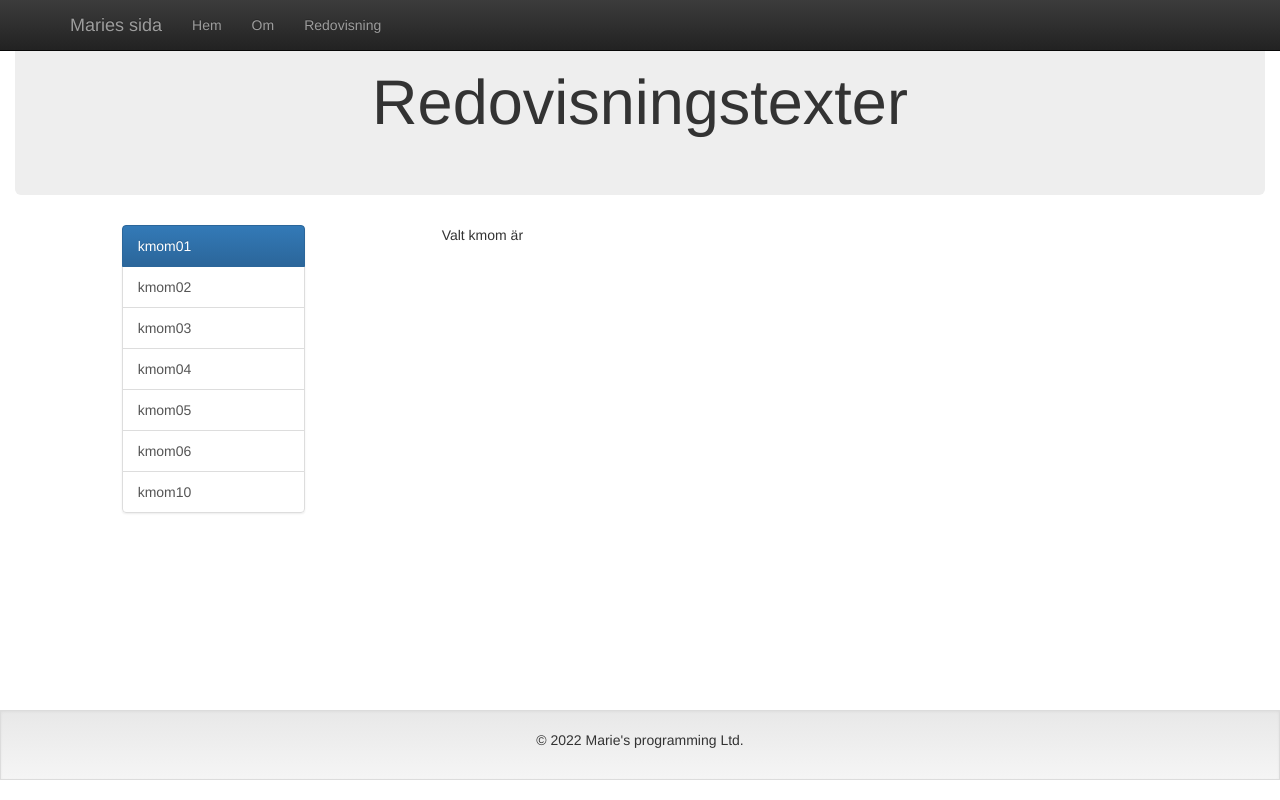
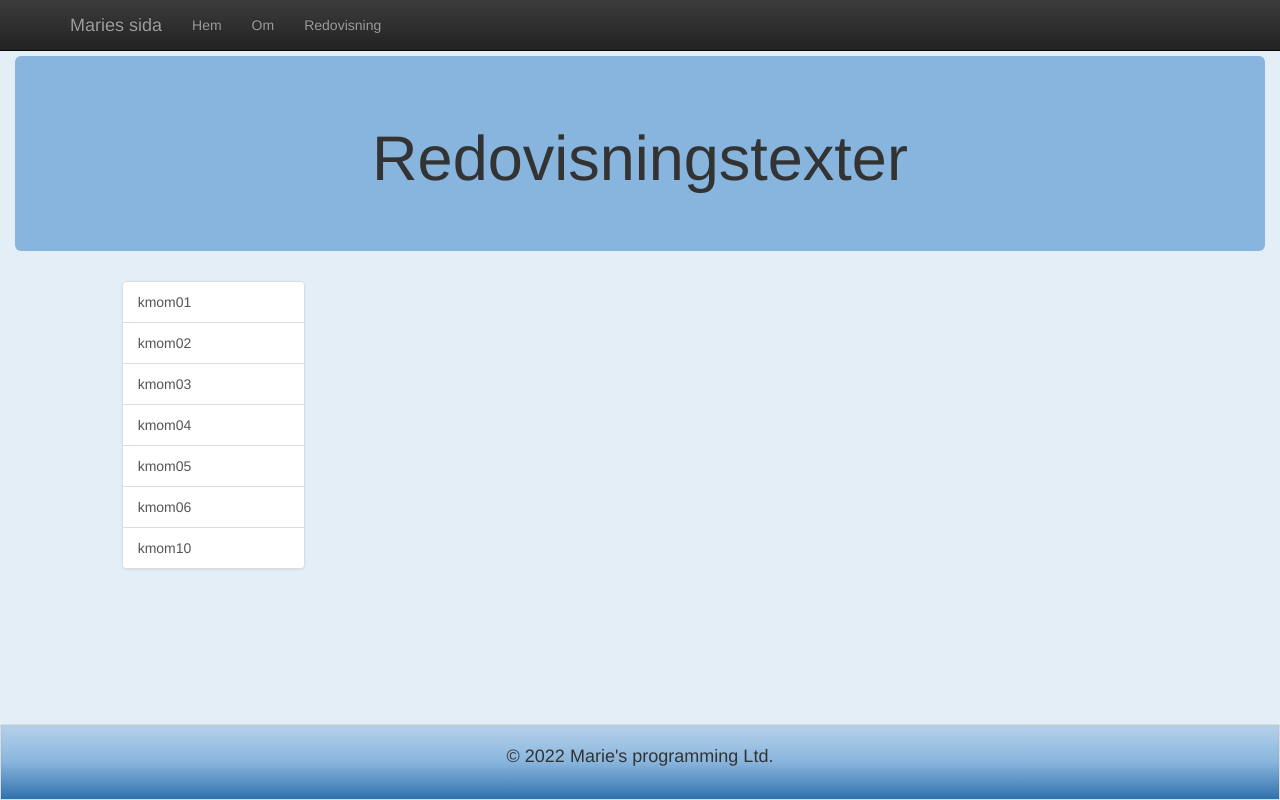
Before and after one commit to epkmagr/grmMvc21Lib, a Symfony app: template templates/me_report.html.twig in a window 1280 px wide. Run offline with Twig, Linux system fonts and the light colour scheme; the template is opened without the code that fills it, so the values that code supplies are empty; some libraries are stand-ins or nearby versions.

Commit message:
Added different reports with links to report side.

```diff
--- a/public/css/me.css
+++ b/public/css/me.css
@@ -1,11 +1,15 @@
 body {
-    background-color: lightgray
+    background-color: #e4eef7;
     padding-top: 4em;
     padding-bottom: 2em;
 }
 
 navbar {
     padding-bottom: 2em;
+}
+
+.jumbotron {
+    background-color: #88b5dd; /* #3172ab; */
 }
 
 h1 {
@@ -15,3 +19,14 @@ h1 {
 h3 {
     text-align: center;
 }
+
+.my-footer {
+    /* background-color: #88b5dd; */
+    background-image: linear-gradient(to bottom, #b6d2ea, #88b5dd, #3172ab);
+    margin-bottom: 0px;
+    font-size: large;
+}
+
+.symfony-logo {
+    text-align: center;
+}
--- a/public/me.css
+++ /dev/null
@@ -1,3 +0,0 @@
-body {
-    background-color: lightgray
-}
--- a/templates/footer.html.twig
+++ b/templates/footer.html.twig
@@ -1,6 +1,6 @@
 <script src="https://ajax.googleapis.com/ajax/libs/jquery/1.11.3/jquery.min.js"></script>
 <script src="https://maxcdn.bootstrapcdn.com/bootstrap/3.3.6/js/bootstrap.min.js"></script>
-<footer class="well text-center navbar-fixed-bottom">
+<footer class="well text-center navbar-fixed-bottom my-footer">
     <div>
         <p>&copy; 2022 Marie's programming Ltd. </p>
     </div>
--- a/templates/me_about.html.twig
+++ b/templates/me_about.html.twig
@@ -21,7 +21,7 @@
             Vi använder Make och Git.
             </p>
 
-            <figure class="figure">
+            <figure class="figure symfony-logo">
                 <img src="{{ absolute_url(asset('images/symfony.png')) }}" alt="Logo Symfony" class="figure-img img-fluid img-rounded">
             </figure>
         </div>
--- a/templates/me_report.html.twig
+++ b/templates/me_report.html.twig
@@ -9,19 +9,19 @@
     <div class="row">
         <div class="col-md-2 col-md-offset-1">
             <div class="list-group">
-                <a href="/me/report2/kmom01" class="list-group-item active" aria-current="true">kmom01</a>
-                <a href="/me/report2/kmom02" class="list-group-item">kmom02</a>
-                <a href="/me/report2/kmom03" class="list-group-item">kmom03</a>
-                <a href="/me/report2/kmom04" class="list-group-item">kmom04</a>
-                <a href="/me/report2/kmom05" class="list-group-item">kmom05</a>
-                <a href="/me/report2/kmom06" class="list-group-item">kmom06</a>
-                <a href="/me/report2/kmom10" class="list-group-item">kmom10</a>
+                <a {% if kmom == "kmom01" %} class="list-group-item active" {% else %} class="list-group-item" {% endif %} href="/me/report2/kmom01">kmom01</a>
+                <a {% if kmom == "kmom02" %} class="list-group-item active" {% else %} class="list-group-item" {% endif %} href="/me/report2/kmom02" class="list-group-item">kmom02</a>
+                <a {% if kmom == "kmom03" %} class="list-group-item active" {% else %} class="list-group-item" {% endif %} href="/me/report2/kmom03" class="list-group-item">kmom03</a>
+                <a {% if kmom == "kmom04" %} class="list-group-item active" {% else %} class="list-group-item" {% endif %} href="/me/report2/kmom04" class="list-group-item">kmom04</a>
+                <a {% if kmom == "kmom05" %} class="list-group-item active" {% else %} class="list-group-item" {% endif %} href="/me/report2/kmom05" class="list-group-item">kmom05</a>
+                <a {% if kmom == "kmom06" %} class="list-group-item active" {% else %} class="list-group-item" {% endif %} href="/me/report2/kmom06" class="list-group-item">kmom06</a>
+                <a {% if kmom == "kmom10" %} class="list-group-item active" {% else %} class="list-group-item" {% endif %} href="/me/report2/kmom10" class="list-group-item">kmom10</a>
             </div>
         </div>
         <div class="col-md-7 col-md-offset-1">
-            <p> Valt kmom är  </p>
             {% if kmom is defined %}
-                <p> {{ kmom }} </p>
+                {% set my_path = 'reports/' ~ kmom ~ ".html" %}
+                {% include my_path %}
             {% endif %}
         </div>
     </div>
--- /dev/null
+++ b/templates/reports/kmom01.html
@@ -0,0 +1,3 @@
+<div>
+    <h3>kmom01</h3>
+    <p>Text</p>
--- /dev/null
+++ b/templates/reports/kmom02.html
@@ -0,0 +1,3 @@
+<div>
+    <h3>kmom02</h3>
+    <p>Text</p>
--- /dev/null
+++ b/templates/reports/kmom03.html
@@ -0,0 +1,3 @@
+<div>
+    <h3>kmom03</h3>
+    <p>Text</p>
--- /dev/null
+++ b/templates/reports/kmom04.html
@@ -0,0 +1,3 @@
+<div>
+    <h3>kmom04</h3>
+    <p>Text</p>
--- /dev/null
+++ b/templates/reports/kmom05.html
@@ -0,0 +1,3 @@
+<div>
+    <h3>kmom05</h3>
+    <p>Text</p>
--- /dev/null
+++ b/templates/reports/kmom06.html
@@ -0,0 +1,3 @@
+<div>
+    <h3>kmom06</h3>
+    <p>Text</p>
--- /dev/null
+++ b/templates/reports/kmom10.html
@@ -0,0 +1,3 @@
+<div>
+    <h3>kmom10</h3>
+    <p>Text</p>
```
